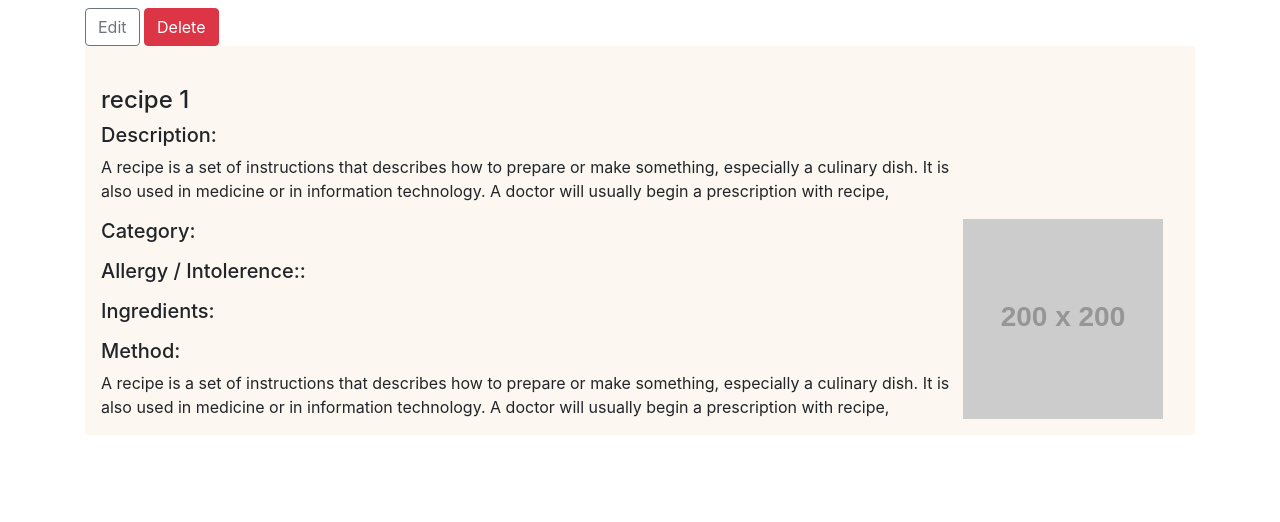
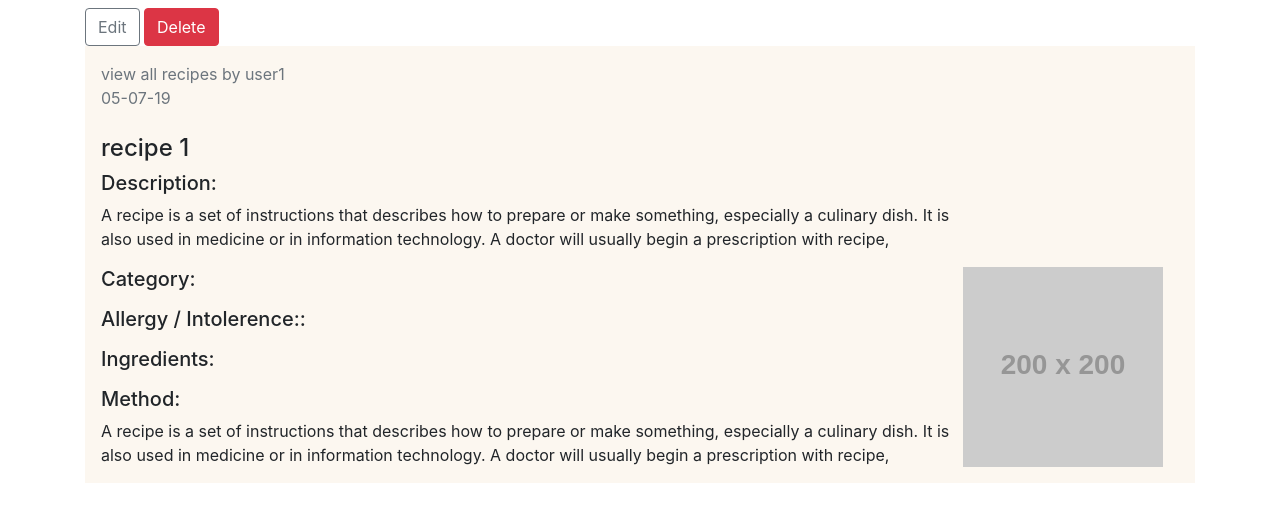
Before and after one commit to Code-Institute-Submissions/rafocus-milestone-project-3, a Flask app: page /recipe/1 in a window 1280 px wide. Shown: the part 56-578 px from the top of the page. Run offline with Flask 2, Linux system fonts and the light colour scheme; data comes from the database, SQL or seed files in the repository; grey boxes labelled with a size stand in for pictures from a placeholder-image service; some libraries are stand-ins or nearby versions.

Commit message:
added option to find all recipes by a user, added date to views

```diff
--- a/cookbook/templates/home.html
+++ b/cookbook/templates/home.html
@@ -4,6 +4,8 @@
         <div class="media m-4">
             <img src="{{ recipe.picture | default('https://dummyimage.com/300') }}" class="mr-3" alt="..." height="200">
             <div class="media-body">
+              <a class="text-muted"href="{{ url_for('user_recipes', username=recipe.author.username ) }}">view all recipes by {{ recipe.author.username }}</a>
+              <p class="text-muted">{{ recipe.date.strftime('%d-%m-%y') }}</p>
               <h5 class="mt-0">{{ recipe.title }}</h5>
               {{ recipe.description }}
             </div>
--- a/cookbook/templates/recipe.html
+++ b/cookbook/templates/recipe.html
@@ -32,6 +32,8 @@
 </div>
 <div class="media">
     <div class="media-body">
+        <a class="text-muted"href="{{ url_for('user_recipes', username=recipe.author.username ) }}">view all recipes by {{ recipe.author.username }}</a>
+        <p class="text-muted">{{ recipe.date.strftime('%d-%m-%y') }}</p>
         <h4 class="mt-4">{{ recipe.title }}</h4>
         <h5>Description:</h5>
         <p>{{ recipe.description }}</p>
--- a/cookbook/templates/user_recipes.html
+++ b/cookbook/templates/user_recipes.html
@@ -5,8 +5,8 @@
         <div class="media m-4">
                 <img src="{{ recipe.picture }}" class="mr-3" alt="...">
                 <div class="media-body">
-                  <h5 class="mt-0">{{ recipe.title }}</h5>
-                  {{ recipe.description }}
+                    <h5 class="mt-0">{{ recipe.title }}</h5>
+                     {{ recipe.description }}
                 </div>
                 <a href="{{ url_for('recipe', recipe_id=recipe.id) }}" class="btn btn-outline-secondary m-4">Details</a>
             </div>
```
